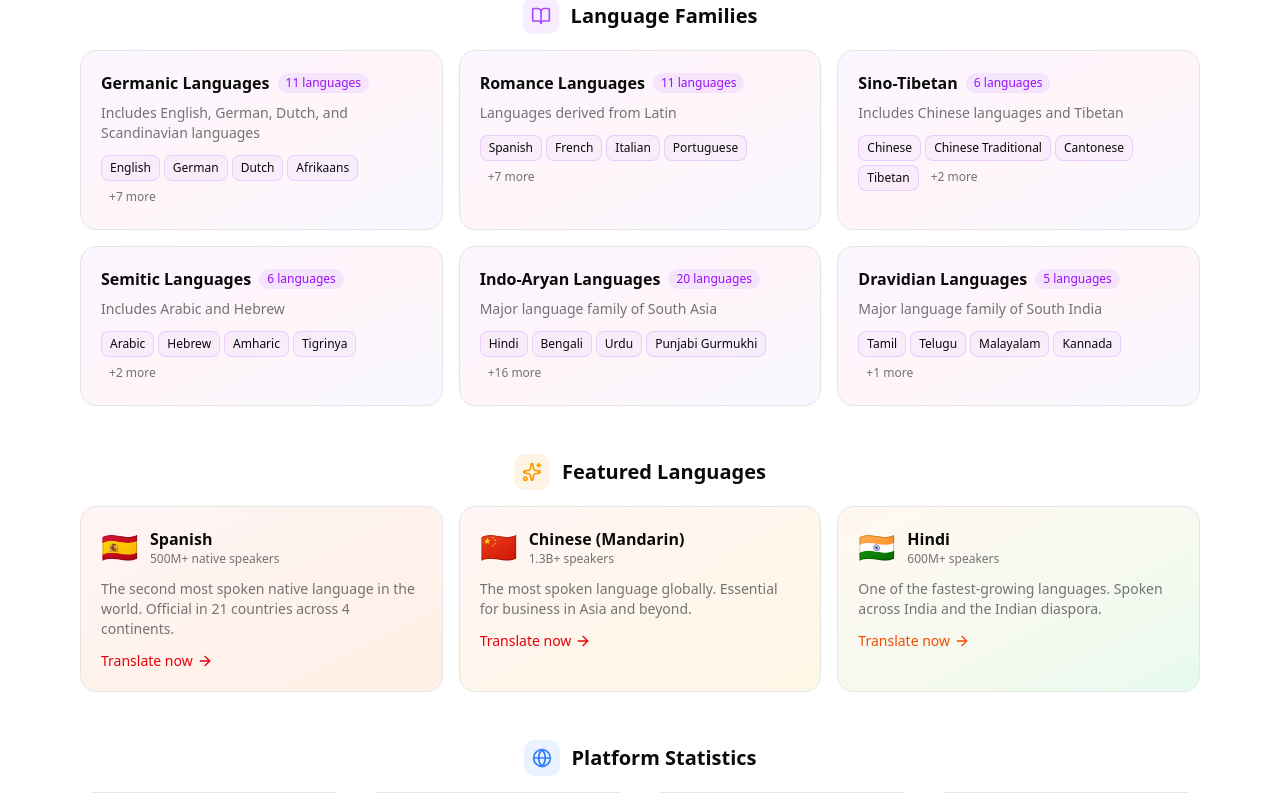
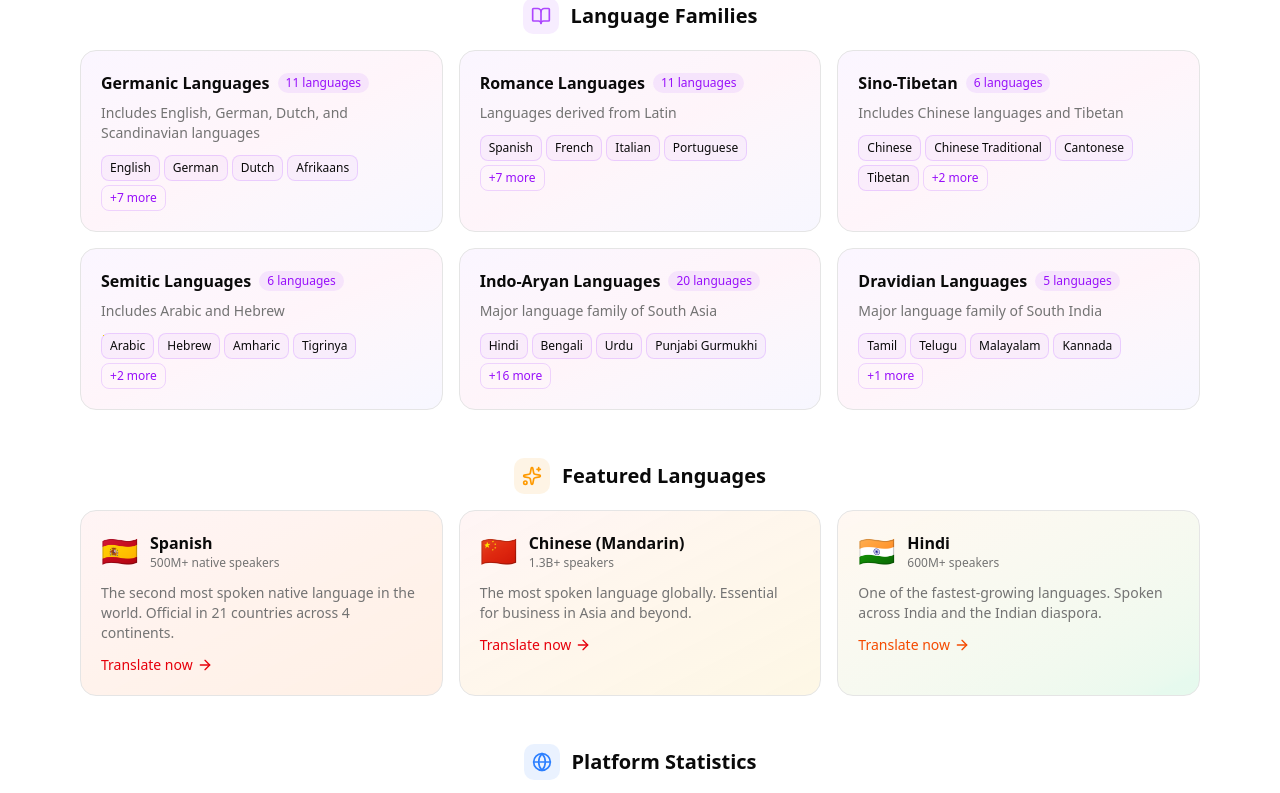
Before and after one commit to UmarAnsari333/nagritranslate, a Next.js app: page /languages in a window 1280 px wide. Shown: the part 3033-3826 px from the top of the page. Built offline with nearby package versions, Linux system fonts and the light colour scheme.

Commit message:
more links for langs section fixed

```diff
--- a/src/app/languages/page.tsx
+++ b/src/app/languages/page.tsx
@@ -34,6 +34,7 @@ const languageCategories = [
 export default function LanguagesPage() {
   const [searchQuery, setSearchQuery] = useState('')
   const [selectedCategory, setSelectedCategory] = useState('all')
+  const [expandedFamilies, setExpandedFamilies] = useState<Record<string, boolean>>({})
 
   // Filter languages based on search and category
   const filteredLanguages = useMemo(() => {
@@ -220,7 +221,11 @@ export default function LanguagesPage() {
             <h2 className="text-xl font-semibold">Language Families</h2>
           </div>
           <div className="grid md:grid-cols-2 lg:grid-cols-3 gap-4">
-            {languageFamilies.slice(0, 6).map((family) => (
+            {languageFamilies.slice(0, 6).map((family) => {
+              const isExpanded = !!expandedFamilies[family.name]
+              const visibleLangs = isExpanded ? family.languages : family.languages.slice(0, 4)
+              const hiddenCount = family.languages.length - 4
+              return (
                 <div
                   key={family.name}
                   className="p-5 bg-gradient-to-br from-purple-500/5 via-pink-500/5 to-indigo-500/5 rounded-2xl border"
@@ -233,23 +238,27 @@ export default function LanguagesPage() {
                   </div>
                   <p className="text-sm text-muted-foreground mb-3">{family.description}</p>
                   <div className="flex flex-wrap gap-1">
-                  {family.languages.slice(0, 4).map((lang) => (
+                    {visibleLangs.map((lang) => (
                       <Link
                         key={lang}
-                      href={`/translation/${slugifyLanguage(lang)}-to-english`}
+                        href={`/ai-translate/${slugifyLanguage(lang)}-to-english`}
                         className="px-2 py-1 bg-purple-500/5 rounded-md border border-purple-500/20 text-xs hover:border-purple-500/40 hover:bg-purple-500/10 transition-all"
                       >
                         {lang}
                       </Link>
                     ))}
-                  {family.languages.length > 4 && (
-                    <span className="px-2 py-1 text-xs text-muted-foreground">
-                      +{family.languages.length - 4} more
-                    </span>
+                    {!isExpanded && hiddenCount > 0 && (
+                      <button
+                        onClick={() => setExpandedFamilies((prev) => ({ ...prev, [family.name]: true }))}
+                        className="px-2 py-1 text-xs text-purple-600 dark:text-purple-400 hover:bg-purple-500/10 rounded-md border border-purple-500/20 transition-all cursor-pointer"
+                      >
+                        +{hiddenCount} more
+                      </button>
                     )}
                   </div>
                 </div>
-            ))}
+              )
+            })}
           </div>
         </motion.div>
 
```
Lines whose indentation alone changed are shown as unchanged.
